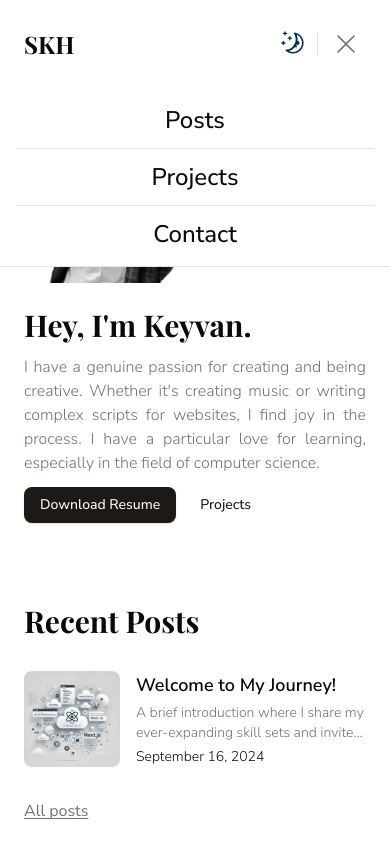
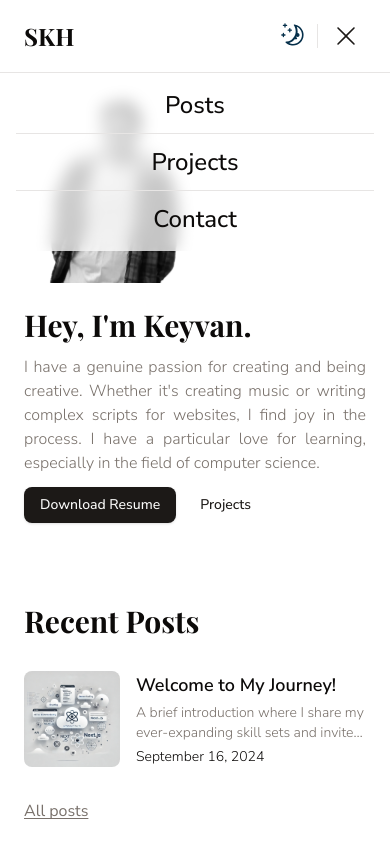
Before and after one commit to skh113/next-portfolio, a Next.js app: page / in a window 390 px wide. Both pictures are taken after a click on the button "Toggle menu". Shown: the top 844 px of the page. Built offline with nearby package versions, Linux system fonts and the light colour scheme; a web font is replaced by a local one.

Commit message:
refactor: enhance header component with responsive menu and improved accessibility

```diff
--- a/components/header/index.tsx
+++ b/components/header/index.tsx
@@ -1,7 +1,12 @@
+'use client';
+
 import Link from 'next/link';
+import { usePathname } from 'next/navigation';
+import { useState } from 'react';
+import { HeaderMenuButton, HeaderMenuPanel } from '@/components/header/menu';
 import ThemeToggle from '@/components/header/theme-toggle';
-import { Separator } from '../ui/separator';
-import HeaderMenu from './menu';
+import { Separator } from '@/components/ui/separator';
+import { cn } from '@/lib/utils';
 
 const headerItems: { link: string; label: string }[] = [
   { link: '/posts', label: 'Posts' },
@@ -10,9 +15,14 @@ const headerItems: { link: string; label: string }[] = [
 ];
 
 export default function Header() {
+  const [isMenuOpen, setIsMenuOpen] = useState(false);
+  const pathname = usePathname();
+
   return (
-    <header className='fixed inset-x-0 top-0 z-50 bg-background py-6 backdrop-blur-sm'>
-      <nav className='container flex max-w-3xl items-center justify-between'>
+    <header className='fixed inset-x-0 top-0 z-50'>
+      {/* One frosted surface for bar + menu — nested backdrop-blur does not work */}
+      <div className='bg-background/75 backdrop-blur-sm'>
+        <nav className='container flex max-w-3xl items-center justify-between py-4'>
           <div>
             <Link href='/' className='font-serif text-2xl font-bold'>
               SKH
@@ -20,7 +30,13 @@ export default function Header() {
           </div>
           <ul className='hidden items-center gap-6 text-sm font-light text-muted-foreground md:flex sm:gap-10'>
             {headerItems.map(({ label, link }) => (
-            <li key={link} className='transition-colors hover:text-foreground'>
+              <li
+                key={link}
+                className={cn(
+                  'transition-colors hover:text-primary',
+                  pathname === link && 'text-foreground'
+                )}
+              >
                 <Link href={{ pathname: link }}>{label}</Link>
               </li>
             ))}
@@ -29,10 +45,20 @@ export default function Header() {
             <ThemeToggle />
           </div>
 
-        <Separator orientation='vertical' className='h-6 mr-2 md:hidden' />
+          <Separator orientation='vertical' className='mr-2 h-6 md:hidden' />
 
-        <HeaderMenu headerItems={headerItems} />
+          <HeaderMenuButton
+            isOpen={isMenuOpen}
+            onToggle={() => setIsMenuOpen(open => !open)}
+          />
         </nav>
+
+        <HeaderMenuPanel
+          headerItems={headerItems}
+          isOpen={isMenuOpen}
+          onNavigate={() => setIsMenuOpen(false)}
+        />
+      </div>
     </header>
   );
 }
--- a/components/header/menu.tsx
+++ b/components/header/menu.tsx
@@ -2,54 +2,86 @@
 
 import { Cross1Icon, HamburgerMenuIcon } from '@radix-ui/react-icons';
 import Link from 'next/link';
-import { Fragment, useState } from 'react';
-import { Separator } from '../ui/separator';
+import { usePathname } from 'next/navigation';
+import { Fragment } from 'react';
+import { Separator } from '@/components/ui/separator';
+import { cn } from '@/lib/utils';
 
-interface Props {
-  headerItems: { link: string; label: string }[];
+interface HeaderMenuButtonProps {
+  isOpen: boolean;
+  onToggle: () => void;
 }
 
-export default function HeaderMenu({ headerItems }: Props) {
-  const [isMenuOpen, setIsMenuOpen] = useState(false);
-
-  const toggleMenu = () => setIsMenuOpen(!isMenuOpen);
-
+export function HeaderMenuButton({ isOpen, onToggle }: HeaderMenuButtonProps) {
   return (
-    <>
     <button
-        className='relative flex size-10 items-center justify-center rounded-md p-2 text-muted-foreground transition-colors hover:bg-muted hover:text-foreground md:hidden'
-        onClick={toggleMenu}
+      className='relative flex size-10 items-center justify-center rounded-md p-2 text-primary transition-colors hover:bg-muted hover:text-foreground md:hidden'
+      onClick={onToggle}
       aria-label='Toggle menu'
-        aria-expanded={isMenuOpen}
+      aria-expanded={isOpen}
+      aria-controls='mobile-menu'
     >
       <Cross1Icon
-          className={`absolute size-6 transition-all duration-300 ease-in-out ${
-            isMenuOpen
+        className={cn(
+          'absolute size-6 transition-all ease-in-out',
+          isOpen
             ? 'scale-100 rotate-0 opacity-100'
             : 'scale-0 rotate-90 opacity-0'
-          }`}
+        )}
       />
 
       <HamburgerMenuIcon
-          className={`absolute size-6 transition-all duration-300 ease-in-out ${
-            isMenuOpen
+        className={cn(
+          'absolute size-6 transition-all ease-in-out',
+          isOpen
             ? 'scale-0 -rotate-90 opacity-0'
             : 'scale-100 rotate-0 opacity-100'
-          }`}
+        )}
       />
     </button>
+  );
+}
 
-      {/* Mobile Menu Dropdown */}
-      {isMenuOpen && (
-        <div className='absolute left-0 right-0 top-full border-b border-border bg-background p-4 md:hidden'>
-          <ul className='flex flex-col items-center gap-3'>
+interface HeaderMenuPanelProps {
+  headerItems: { link: string; label: string }[];
+  isOpen: boolean;
+  onNavigate: () => void;
+}
+
+export function HeaderMenuPanel({
+  headerItems,
+  isOpen,
+  onNavigate
+}: HeaderMenuPanelProps) {
+  const pathname = usePathname();
+
+  return (
+    <div
+      id='mobile-menu'
+      className={cn(
+        'grid transition-[grid-template-rows] duration-300 ease-in-out md:hidden',
+        isOpen ? 'grid-rows-[1fr]' : 'grid-rows-[0fr]'
+      )}
+      inert={isOpen ? undefined : true}
+    >
+      <div className='overflow-hidden'>
+        <ul
+          className={cn(
+            'flex flex-col items-center gap-3 border-t border-border p-4 transition-opacity duration-300 ease-in-out',
+            isOpen ? 'opacity-100' : 'opacity-0'
+          )}
+        >
           {headerItems.map(({ label, link }, index) => (
             <Fragment key={link}>
               <li>
                 <Link
                   href={{ pathname: link }}
-                    className='text-2xl font-medium transition-colors hover:text-muted-foreground'
-                    onClick={() => setIsMenuOpen(false)} // Close menu on click
+                  className={cn(
+                    'text-2xl font-medium transition-colors hover:text-primary',
+                    pathname === link && 'text-foreground'
+                  )}
+                  onClick={onNavigate}
+                  tabIndex={isOpen ? undefined : -1}
                 >
                   {label}
                 </Link>
@@ -61,7 +93,6 @@ export default function HeaderMenu({ headerItems }: Props) {
           ))}
         </ul>
       </div>
-      )}
-    </>
+    </div>
   );
 }
```
Lines whose indentation alone changed are shown as unchanged.
